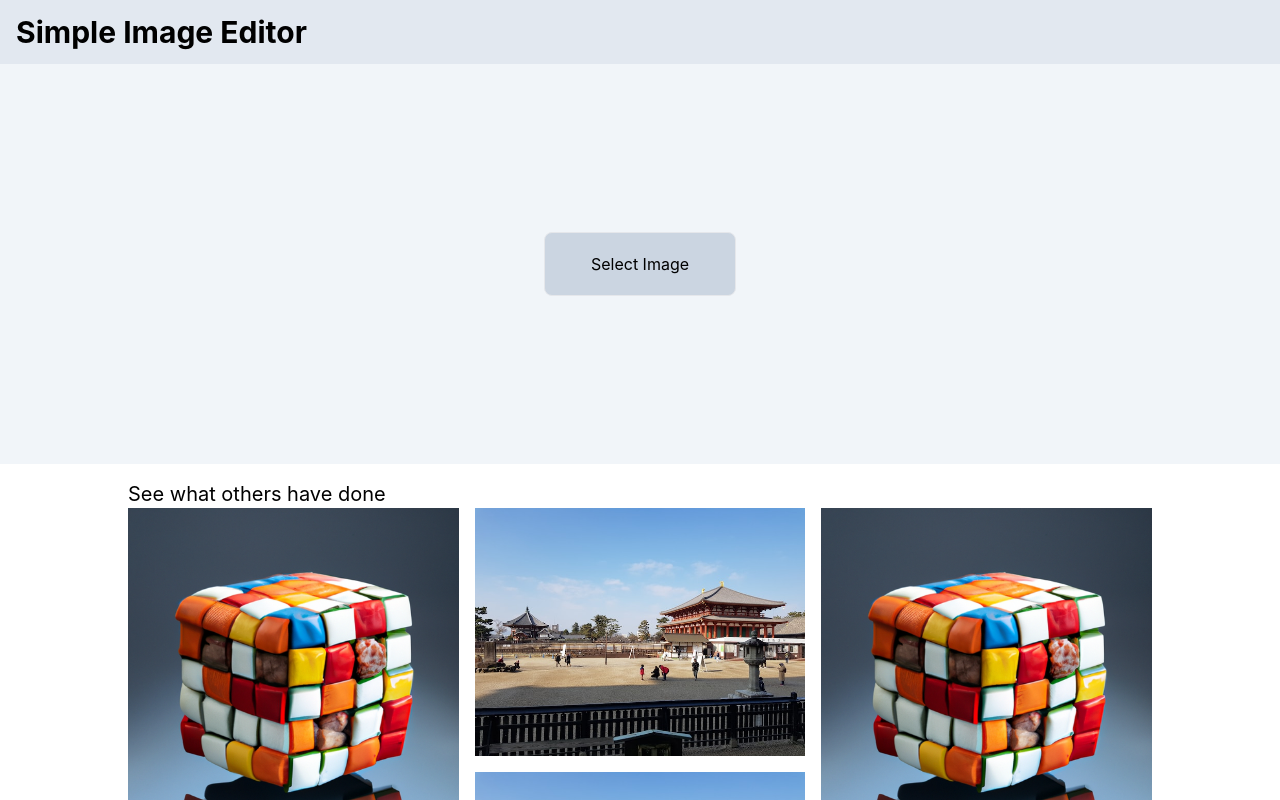
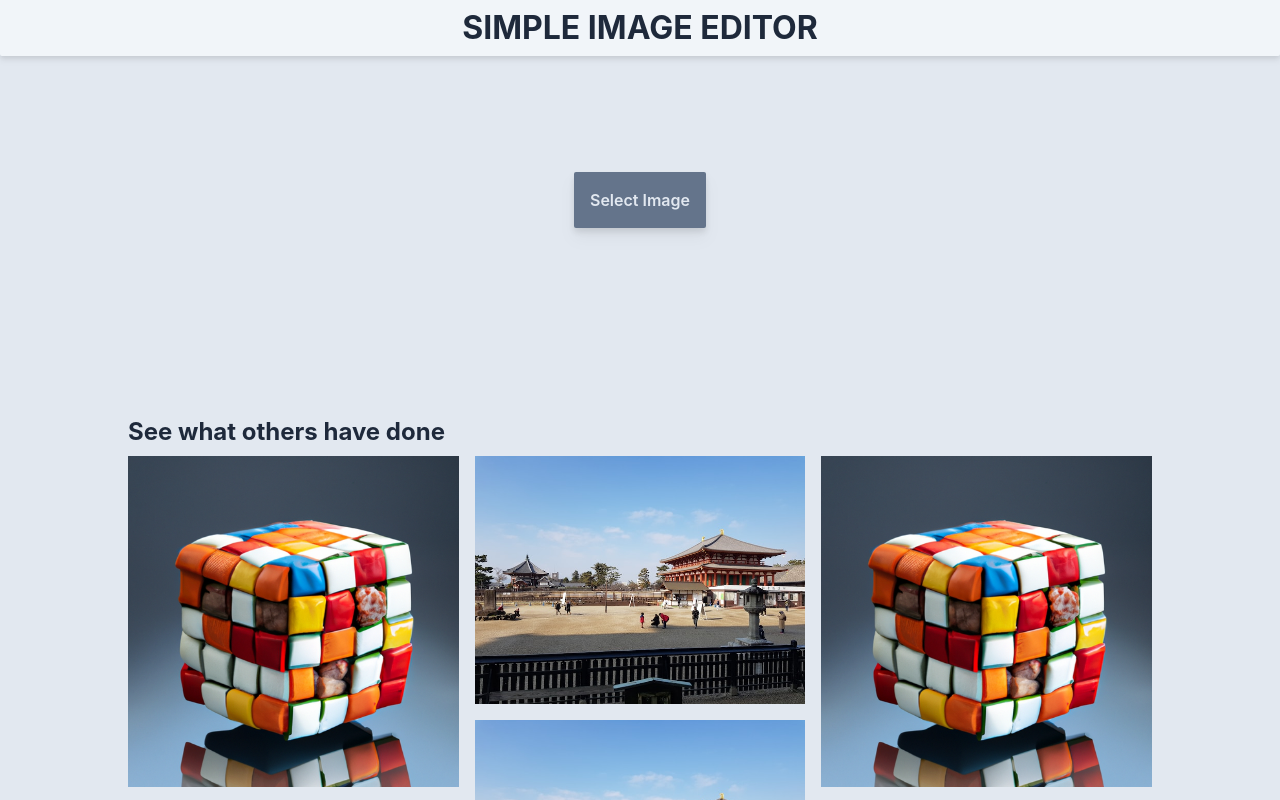
Before and after one commit to anuraglodhi/image-editor-ts, a React (Vite) app: page / in a window 1280 px wide. Shown: the top 800 px of the page. Built offline with nearby package versions, Linux system fonts and the light colour scheme.

Commit message:
Updates UI

```diff
--- a/src/Editor.tsx
+++ b/src/Editor.tsx
@@ -141,16 +141,16 @@ function Editor() {
             </span>
           )}
         </div>
-        <div className="name flex flex-row items-center text-[32px] font-bold text-slate-800 dark:text-slate-200 ">
+        <div className="flex flex-row items-center text-[32px] font-bold text-slate-800 dark:text-slate-200 ">
           {/* <img src="/Icon.svg" className="mx-2 h-10 w-10" /> */}
           SIMPLE IMAGE EDITOR
         </div>
         <div className="share-section">
-          <button className="mx-2 rounded-sm border border-slate-200 dark: bg-slate-500 dark:bg-slate-100 px-2 py-2 font-semibold text-slate-200 dark:text-slate-800 drop-shadow-lg hover:bg-slate-200">
+          <button className="mx-2 rounded-sm border border-slate-200 bg-slate-500 dark:bg-slate-100 px-2 py-2 font-semibold text-slate-200 dark:text-slate-800 drop-shadow-lg hover:bg-slate-600 dark:hover:bg-slate-300">
             Share
           </button>
           <button
-            className="drop mx-2 rounded-sm border border-slate-200 dark:border-slate-50 bg-slate-500 dark:bg-slate-100 px-2 py-2 font-semibold text-slate-200 dark:text-slate-800 shadow-lg hover:bg-slate-200"
+            className="drop mx-2 rounded-sm border border-slate-200 dark:border-slate-50 bg-slate-500 dark:bg-slate-100 px-2 py-2 font-semibold text-slate-200 dark:text-slate-800 shadow-lg hover:bg-slate-600 dark:hover:bg-slate-300"
             onClick={() => {
               if (imageRef.current) downloadURI("cubeEdited.jpg");
             }}
--- a/src/Share.tsx
+++ b/src/Share.tsx
@@ -29,14 +29,18 @@ const Share = () => {
 
   return (
     <>
-      <header className="flex h-16 items-center bg-slate-200 px-4 text-3xl font-bold">
-        Simple Image Editor
+      {/* <header className="flex h-16 items-center bg-slate-200 px-4 text-3xl font-bold"> */}
+      <header className="fixed top-0 z-10 flex h-14 w-full justify-center items-center rounded-b-sm bg-slate-100 dark:bg-slate-900 px-4 shadow-slate-100 dark:shadow-slate-100 drop-shadow-md">
+      <div className="flex flex-row items-center text-[32px] font-bold text-slate-800 dark:text-slate-200">
+          SIMPLE IMAGE EDITOR
+        </div>
       </header>
       <main>
-        <section className="flex h-[400px] items-center justify-center bg-slate-100">
+        <section className="flex h-[400px] items-center justify-center bg-slate-200 dark:bg-slate-700">
           <label
             htmlFor="file-input"
-            className="flex h-16 w-48 items-center justify-center rounded-lg border bg-slate-300 hover:bg-slate-400 active:bg-slate-500"
+            // className="flex h-16 w-48 items-center justify-center rounded-lg border bg-slate-300 hover:bg-slate-400 active:bg-slate-500"
+            className="rounded-sm bg-slate-500 dark:bg-slate-100 px-4 py-4 font-semibold text-slate-200 dark:text-slate-800 drop-shadow-lg hover:bg-slate-600 dark:hover:bg-slate-300"
           >
             Select Image
           </label>
@@ -48,9 +52,11 @@ const Share = () => {
             className="hidden"
           />
         </section>
-        <section className="flex flex-col items-center p-4">
+        <section className="flex flex-col items-center p-4 bg-slate-200 dark:bg-slate-800">
           <div className="max-w-screen-lg">
-            <h2 className="w-full text-xl">See what others have done</h2>
+            <h2 className="w-full text-2xl font-bold text-slate-800 dark:text-slate-200 pb-2">
+              See what others have done
+            </h2>
             <div className="columns-3 gap-4">
               <img src={cube} alt="" width={500} className="w-full pb-4" />
               <img src={test} alt="" width={200} className="w-full pb-4" />
--- a/src/components/FilterSelection.tsx
+++ b/src/components/FilterSelection.tsx
@@ -11,7 +11,7 @@ const FilterButton = ({ name }: FilterButtonProps) => {
   const dispatch = useDispatch();
   return (
     <button
-      className="text-md aspect-square w-full rounded-sm border-b-2 border-slate-500 dark:border-slate-200 bg-slate-500 dark:bg-slate-800 font-semibold capitalize text-slate-600 dark:text-slate-200 hover:bg-slate-400 dark:hover:bg-slate-700 active:bg-slate-500 md:text-2xl"
+      className="text-md aspect-square w-full rounded-sm border-b-2 border-slate-300 dark:border-slate-200 bg-slate-500 dark:bg-slate-800 font-semibold capitalize text-slate-300 dark:text-slate-200 hover:bg-slate-600 dark:hover:bg-slate-700 active:bg-slate-500 md:text-2xl"
       onClick={() => {
         dispatch(applyFilter(name));
       }}
--- a/src/components/Tool.tsx
+++ b/src/components/Tool.tsx
@@ -12,7 +12,7 @@ const Tool = ({
   return (
     <>
       <button
-        className="h-16 w-[95%] flex flex-col justify-center items-center rounded-sm border-b-2 border-slate-500 dark:border-slate-200 font-semibold text-slate-600 dark:text-slate-200 text-[24px] bg-slate-200 dark:bg-slate-800 hover:bg-slate-400 dark:hover:bg-slate-700 active:bg-slate-500"
+        className="h-16 w-[95%] flex flex-col justify-center items-center rounded-sm border-b-2 border-slate-500 dark:border-slate-200 font-semibold text-slate-600 dark:text-slate-200 text-[24px] bg-slate-200 dark:bg-slate-800 hover:bg-slate-100 dark:hover:bg-slate-700 active:bg-slate-500"
         onClick={() => onClick(toolName)}
       >
         {children}
```
